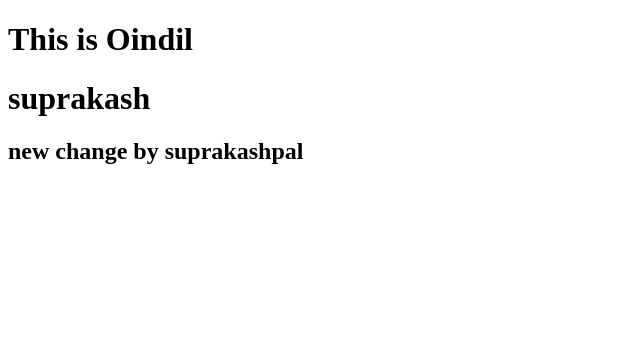
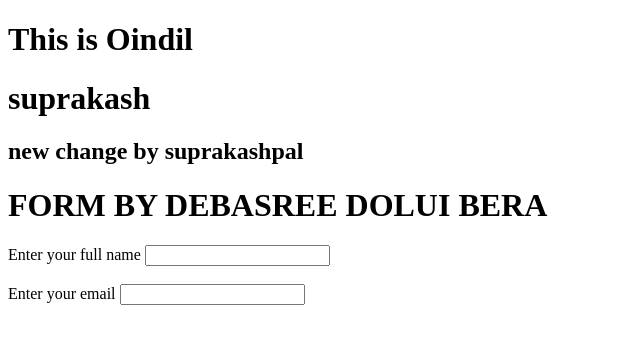
Before and after one commit to OINDIL/contribute-testing, a plain HTML site: page index.html in a window 1280 px wide. Shown: the whole page, without its empty margins (0-640 px from the left). Drawn offline with Linux system fonts and the light colour scheme.

Commit message:
form added by debasree

```diff
--- a/index.html
+++ b/index.html
@@ -11,6 +11,14 @@
     <h1>This is Oindil</h1>
     <h1>suprakash</h1>
     <h2>new change by suprakashpal</h2>
+    <form>
+        <h1>FORM BY DEBASREE DOLUI BERA</h1>
+        <label for="full_name">Enter your full name</label>
+        <input type="text"><br><br>
+        <label for="enter-email">Enter your email</label>
+        <input type="email">
+    </form>
+
 </body>
 
 </html>
```
